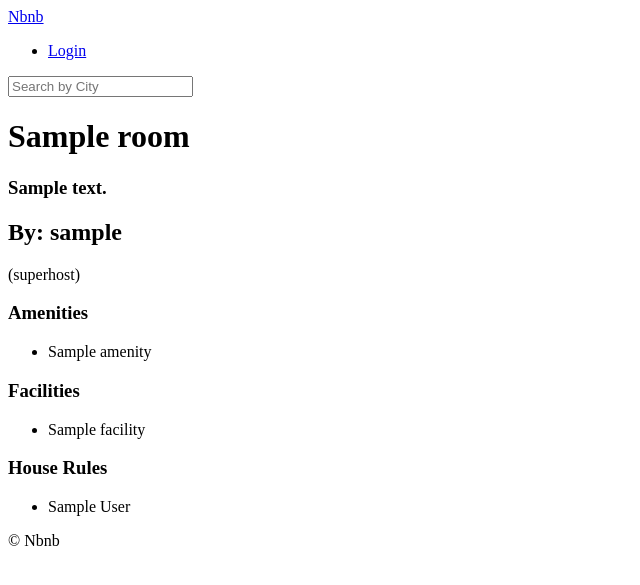
After one commit to Jamie-Cheon/airbnb-clone, a Django app: page /rooms/1 in a window 1280 px wide. The commit adds this page. Shown: the top 585 px of the page, without its empty margins (0-640 px from the left). Run offline with Django 3.2, Linux system fonts and the light colour scheme; tables that the repository leaves empty hold one stand-in row (values such as "Sample post").

Commit message:
finishing room SearchView/DetailView

```diff
--- /dev/null
+++ b/config/prod.py
@@ -0,0 +1,5 @@
+from .settings import *
+
+DEBUG = False
+
+ALLOWED_HOSTS = "*"
--- a/config/urls.py
+++ b/config/urls.py
@@ -20,6 +20,7 @@ from django.conf.urls.static import static
 
 urlpatterns = [
     path("", include("core.urls", namespace="core")),
+    path("rooms/", include("rooms.urls", namespace="rooms")),
     path('admin/', admin.site.urls),
 ]
 
--- a/core/urls.py
+++ b/core/urls.py
@@ -4,5 +4,6 @@ from rooms import views as room_views
 app_name = "core"
 
 urlpatterns = [
-    path("", room_views.HomeView.as_view(), name="home")
+    path("", room_views.HomeView.as_view(), name="home"),
+
 ]
--- a/rooms/models.py
+++ b/rooms/models.py
@@ -1,4 +1,5 @@
 from django.db import models
+from django.urls import reverse
 from django_countries.fields import CountryField
 from core import models as core_models
 
@@ -63,6 +64,7 @@ class Photo(core_models.TimeStampedModel):
 
 
 class Room(core_models.TimeStampedModel):
+
     """ Room Model Definition """
 
     name = models.CharField(max_length=140)
@@ -71,7 +73,7 @@ class Room(core_models.TimeStampedModel):
     city = models.CharField(max_length=80)
     price = models.IntegerField()
     address = models.CharField(max_length=140)
-    guests = models.IntegerField()
+    guests = models.IntegerField(help_text="How many people will be staying?")
     beds = models.IntegerField()
     bedrooms = models.IntegerField()
     baths = models.IntegerField()
@@ -91,6 +93,9 @@ class Room(core_models.TimeStampedModel):
         self.city = str.capitalize(self.city)
         super().save(*args, **kwargs)
 
+    def get_absolute_url(self):
+        return reverse("rooms:detail", kwargs={"pk": self.pk})
+
     def total_rating(self):
         all_reviews = self.reviews.all()
         avg = 0
--- /dev/null
+++ b/rooms/urls.py
@@ -0,0 +1,10 @@
+from django.urls import path
+from . import views
+
+app_name = "rooms"
+
+urlpatterns = [
+    path("<int:pk>", views.RoomDetail.as_view(), name="detail"),
+    path("search", views.SearchView.as_view(), name="search"),
+
+]
--- a/rooms/views.py
+++ b/rooms/views.py
@@ -1,14 +1,105 @@
-from django.views.generic import ListView
-from .models import Room
+from django.views.generic import ListView, DetailView, View
+from django.shortcuts import render
+from django.core.paginator import Paginator
+from . import models, forms
 
 
 class HomeView(ListView):
 
     """ HomeView Definition """
 
-    model = Room
+    model = models.Room
     paginate_by = 10
     paginate_orphans = 5
     ordering = ("created",)
     template_name = "rooms/room_list.html"
     context_object_name = "rooms"
+
+
+class RoomDetail(DetailView):
+
+    """ RoomDetail Definition"""
+
+    model = models.Room
+
+
+class SearchView(View):
+
+    form = forms.SearchForm()
+
+    """ SearchView Definition """
+
+    def get(self, request):
+
+        country = request.GET.get("country")
+
+        if country:
+
+            form = forms.SearchForm(request.GET)
+
+            if form.is_valid():
+
+                city = form.cleaned_data.get("city")
+                country = form.cleaned_data.get("country")
+                room_type = form.cleaned_data.get("room_type")
+                price = form.cleaned_data.get("price")
+                guests = form.cleaned_data.get("guests")
+                bedrooms = form.cleaned_data.get("bedrooms")
+                beds = form.cleaned_data.get("beds")
+                baths = form.cleaned_data.get("baths")
+                instant_book = form.cleaned_data.get("instant_book")
+                superhost = form.cleaned_data.get("superhost")
+                amenities = form.cleaned_data.get("amenities")
+                facilities = form.cleaned_data.get("facilities")
+
+                filter_args = {}
+
+                if city != "Anywhere":
+                    filter_args["city__startswith"] = city
+
+                filter_args["country"] = country
+
+                if room_type is not None:
+                    filter_args["room_type"] = room_type
+
+                if price is not None:
+                    filter_args["price__lte"] = price
+
+                if guests is not None:
+                    filter_args["guests__gte"] = guests
+
+                if bedrooms is not None:
+                    filter_args["bedrooms__gte"] = bedrooms
+
+                if beds is not None:
+                    filter_args["beds__gte"] = beds
+
+                if baths is not None:
+                    filter_args["baths__gte"] = baths
+
+                if instant_book is True:
+                    filter_args["instant_book"] = True
+
+                if superhost is True:
+                    filter_args["host__superhost"] = True
+
+                for amenity in amenities:
+                    filter_args["amenities__in"] = amenity
+
+                for facility in facilities:
+                    filter_args["facilities__in"] = facility
+
+                qs = models.Room.objects.filter(**filter_args).distinct().order_by("-created")
+
+                paginator = Paginator(qs, 10, orphans=5)
+
+                page = request.GET.get("page", 1)
+
+                rooms = paginator.get_page(page)
+
+                return render(request, "rooms/room_search.html", {"form": form, "rooms": rooms})
+        else:
+
+            form = forms.SearchForm()
+
+            return render(request, "rooms/room_search.html", {"form": form})
--- a/templates/base.html
+++ b/templates/base.html
@@ -8,8 +8,15 @@
     <title>{% block page_name %}{% endblock page_name %}|Nbnb</title>
 </head>
 <body>
-    {% include "partials/header.html" %}
+    <header>
+        {% include "partials/nav.html" %}
 
+        {% block search-bar %}
+        <form method="get" action="{% url "rooms:search" %}">
+            <input name="city" placeholder="Search by City" />
+        </form>
+        {% endblock %}
+    </header>
     {% block content %}
     {% endblock %}
 
--- a/templates/partials/header.html
+++ /dev/null
@@ -1,6 +0,0 @@
-<header>
-    <a href="/">Nbnb</a>
-    <ul>
-        <li><a href="#">Login</a></li>
-    </ul>
-</header>
--- /dev/null
+++ b/templates/partials/nav.html
@@ -0,0 +1,4 @@
+<a href="{% url "core:home" %}">Nbnb</a>
+<ul>
+    <li><a href="#">Login</a></li>
+</ul>
--- /dev/null
+++ b/templates/rooms/room_detail.html
@@ -0,0 +1,35 @@
+{% extends "base.html" %}
+{% block page_name %}
+    {{ room.name }}
+{% endblock page_name %}
+
+{% block content %}
+    <div>
+        <h1>{{ room.name }}</h1>
+        <h3>{{ room.description }}</h3>
+    </div>
+    <div>
+        <h2>By: {{ room.host.username }}</h2>
+        {% if room.host.superhost %}
+            (superhost)
+        {% endif %}
+        <h3>Amenities</h3>
+        <ul>
+            {% for a in room.amenities.all %}
+                <li>{{ a }}</li>
+            {% endfor %}
+        </ul>
+        <h3>Facilities</h3>
+        <ul>
+            {% for f in room.facilities.all %}
+                <li>{{ f }}</li>
+            {% endfor %}
+        </ul>
+        <h3>House Rules</h3>
+        <ul>
+            {% for r in room.house_rules.all %}
+                <li>{{ r }}</li>
+            {% endfor %}
+        </ul>
+    </div>
+{% endblock %}
--- a/templates/rooms/room_list.html
+++ b/templates/rooms/room_list.html
@@ -5,7 +5,11 @@
 
 {% block content %}
     {% for room in rooms %}
-        <h1>{{ room.name }} / ${{ room.price }}</h1>
+        <h1>
+            <a href="{% url "rooms:detail" room.pk %}">
+                {{ room.name }} / ${{ room.price }}
+            </a>
+        </h1>
     {% endfor %}
 
     <h5>
```
Also changed, not shown: rooms/forms.py (added, +26 -0 lines), templates/404.html (added, +9 -0 lines), templates/rooms/room_search.html (added, +21 -0 lines).
